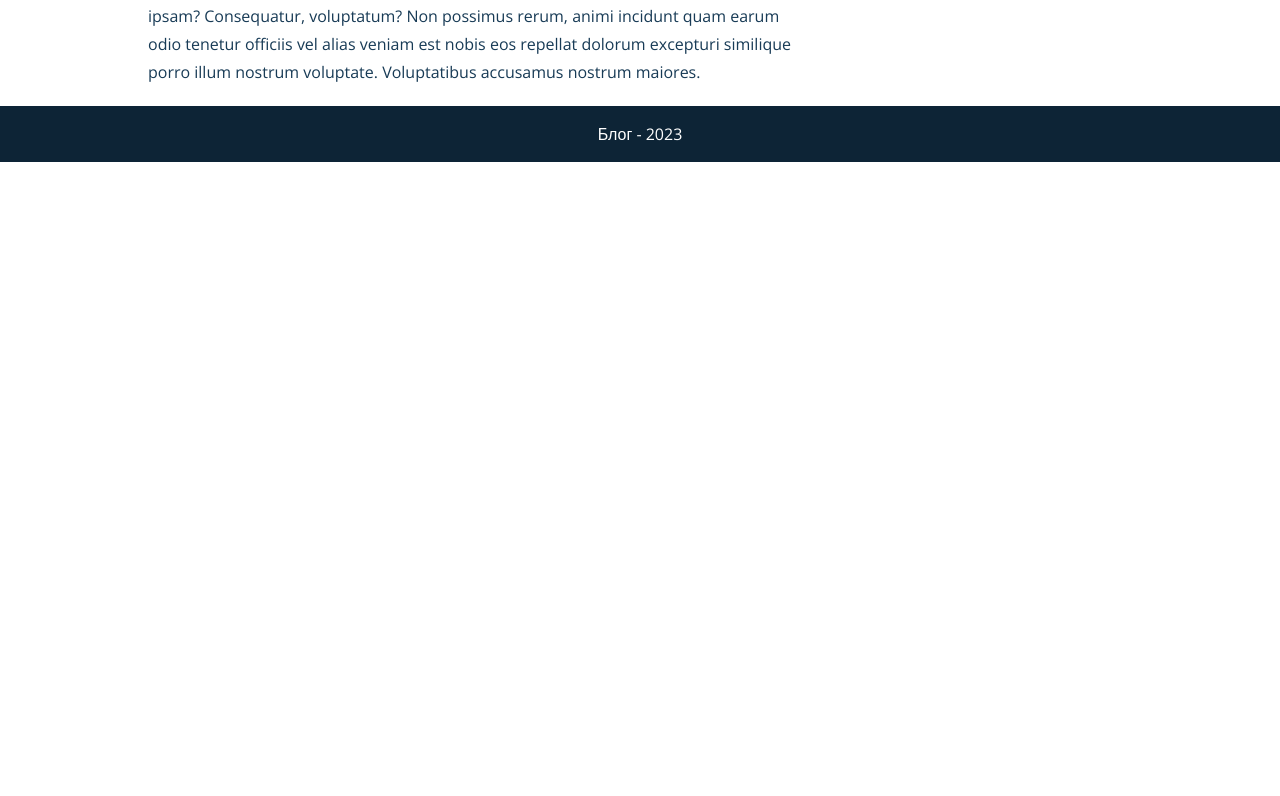
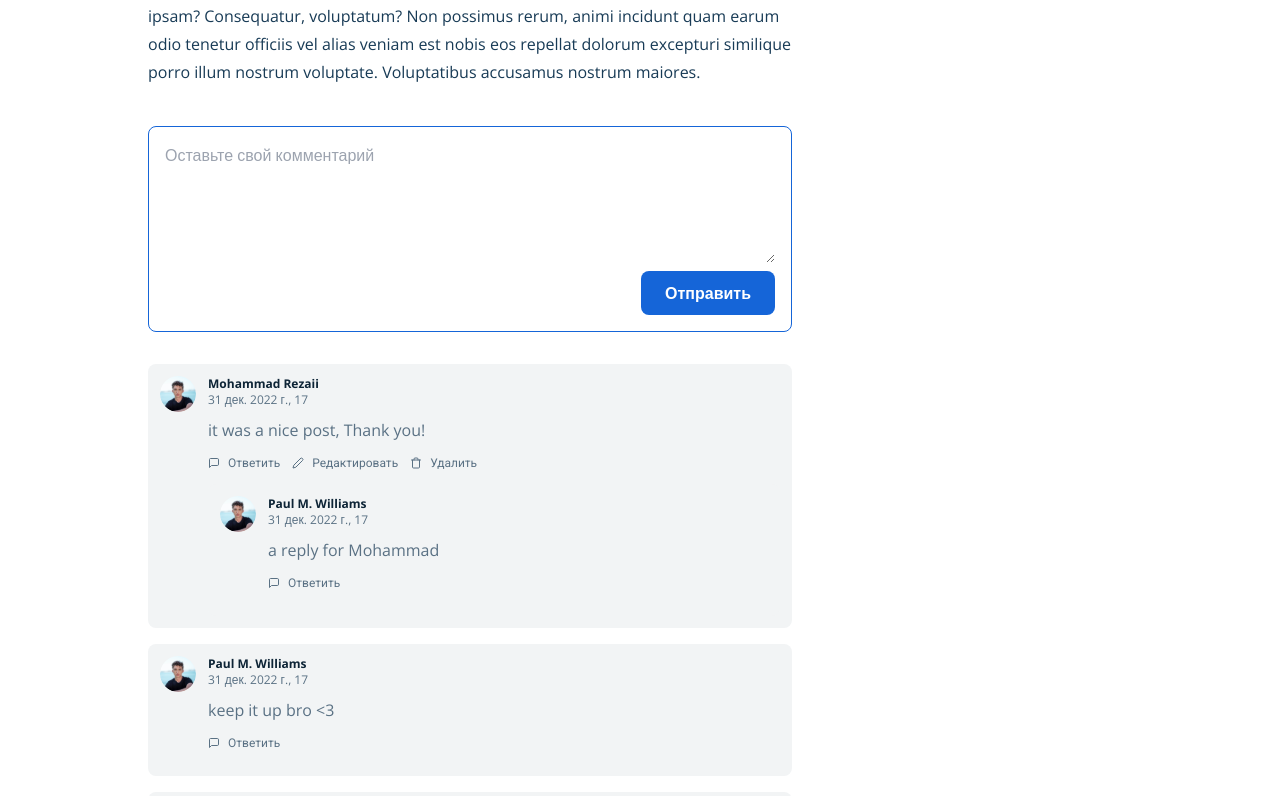
Before and after one commit to maratmut/react-blog, a React (Create React App) app: page /blog/1 in a window 1280 px wide. Shown: the part 764-1560 px from the top of the page. Before the commit the page ends 926 px from the top, so only its background shows below. Built offline with nearby package versions, Linux system fonts and the light colour scheme.

Commit message:
Comments section with replying

```diff
--- a/src/components/BreadCrumbs.jsx
+++ b/src/components/BreadCrumbs.jsx
@@ -5,9 +5,9 @@
   return (
     <div className="flex items-center py-4 overflow-x-auto whitespace-nowrap">
       {data.map((item, index) => (
-        <div className="text-black opacity-50 text-xs font-roboto md:text-sm">
+        <div key={index} className="text-black opacity-50 text-xs font-roboto md:text-sm">
           <Link to={item.link}>{item.name}</Link>
-          {index !== data.length - 1 && <span className='px-3'>/</span>}
+          {index !== data.length - 1 && <span className="px-3">/</span>}
         </div>
       ))}
     </div>
--- /dev/null
+++ b/src/components/comments/Comment.jsx
@@ -0,0 +1,112 @@
+import React from 'react';
+import { images } from '../../constants';
+import { FiMessageSquare, FiEdit2, FiTrash } from 'react-icons/fi';
+import CommentForm from './CommentForm';
+
+const Comment = ({
+  comment,
+  logginedUserId,
+  affectedComment,
+  setAffectedComment,
+  addComment,
+  parentId = null,
+  updateComment,
+  deleteComment,
+  replies,
+}) => {
+  const isUserLoggined = Boolean(logginedUserId);
+  const commentBelongsToUser = logginedUserId === comment.user._id;
+  const isReplying =
+    affectedComment && affectedComment.type === 'replying' && affectedComment._id === comment._id;
+
+  const isEditing =
+    affectedComment && affectedComment.type === 'editing' && affectedComment._id === comment._id;
+
+  const repliedCommentId = parentId ? parentId : comment._id;
+  const replyOnUserId = comment.user._id;
+
+  return (
+    <div className="flex flex-nowrap items-start gap-x-3 bg-[#F2F4F5] p-3 rounded-lg">
+      <img
+        src={images.PostProfileImage}
+        className="w-9 h-9 object-cover rounded-full"
+        alt="профиль пользователя"
+      />
+      <div className="flex-1 flex flex-col">
+        <h5 className="font-bold text-dark-hard text-xs">{comment.user.name}</h5>
+        <span className="text-xs text-dark-light">
+          {new Date(comment.createdAt).toLocaleDateString('ru-RU', {
+            day: 'numeric',
+            month: 'short',
+            year: 'numeric',
+            hour: '2-digit',
+          })}
+        </span>
+        {!isEditing && <p className="font-opensans mt-[10px] text-dark-light">{comment.desc}</p>}
+
+        {isEditing && (
+          <CommentForm
+            btnLabel="Обновить"
+            formSubmitHandler={(value) => updateComment(value, comment._id)}
+            formCancelHandler={() => setAffectedComment(null)}
+            initialText={comment.desc}
+          />
+        )}
+        <div className="flex items-center gap-x-3 text-dark-light font-roboto text-[12px] mt-3 mb-3">
+          {isUserLoggined && (
+            <button
+              onClick={() => setAffectedComment({ type: 'replying', _id: comment._id })}
+              className="flex items-center space-x-2">
+              <FiMessageSquare className="w-h h-auto" />
+              <span>Ответить</span>
+            </button>
+          )}
+
+          {commentBelongsToUser && (
+            <>
+              <button
+                onClick={() => setAffectedComment({ type: 'editing', _id: comment._id })}
+                className="flex items-center space-x-2">
+                <FiEdit2 className="w-h h-auto" />
+                <span>Редактировать</span>
+              </button>
+              <button
+                onClick={() => deleteComment(comment._id)}
+                className="flex items-center space-x-2">
+                <FiTrash className="w-h h-auto" />
+                <span>Удалить</span>
+              </button>
+            </>
+          )}
+        </div>
+        {isReplying && (
+          <CommentForm
+            btnLabel="Ответить"
+            formSubmitHandler={(value) => addComment(value, repliedCommentId, replyOnUserId)}
+            formCancelHandler={() => setAffectedComment(null)}
+          />
+        )}
+        {replies.length > 0 && (
+          <div>
+            {replies.map((reply) => (
+              <Comment
+                key={reply._id}
+                addComment={addComment}
+                affectedComment={affectedComment}
+                setAffectedComment={setAffectedComment}
+                comment={reply}
+                deleteComment={deleteComment}
+                logginedUserId={logginedUserId}
+                replies={[]}
+                updateComment={updateComment}
+                parentId={comment._id}
+              />
+            ))}
+          </div>
+        )}
+      </div>
+    </div>
+  );
+};
+
+export default Comment;
--- /dev/null
+++ b/src/components/comments/CommentForm.jsx
@@ -0,0 +1,46 @@
+import React, { useState } from 'react';
+
+const CommentForm = ({
+  btnLabel,
+  formSubmitHandler,
+  formCancelHandler = null,
+  initialText = '',
+}) => {
+  const [value, setValue] = useState(initialText);
+
+  const submitHandler = (e) => {
+    e.preventDefault();
+    formSubmitHandler(value);
+    setValue('');
+  };
+
+  return (
+    <form onSubmit={submitHandler}>
+      <div className="flex flex-col items-end border border-primary rounded-lg p-4">
+        <textarea
+          onChange={(e) => setValue(e.target.value)}
+          className="w-full focus:outline-none bg-transparent"
+          rows="5"
+          placeholder="Оставьте свой комментарий"
+          value={value}
+        />
+        <div className="flex items-center gap-x-2 pt-2">
+          {formCancelHandler && (
+            <button
+              onClick={formCancelHandler}
+              className="px-6 py-2.5 rounded-lg border border-red-500 text-red-500">
+              Закрыть
+            </button>
+          )}
+          <button
+            type="submit"
+            className="px-6 py-2.5 rounded-lg bg-primary text-white font-semibold">
+            {btnLabel}
+          </button>
+        </div>
+      </div>
+    </form>
+  );
+};
+
+export default CommentForm;
--- /dev/null
+++ b/src/components/comments/CommentsContainer.jsx
@@ -0,0 +1,89 @@
+import React, { useEffect, useState } from 'react';
+import CommentForm from './CommentForm';
+import { getCommentsData } from '../../data/comments';
+import Comment from './Comment';
+
+const CommentsContainer = ({ className, logginedUserId }) => {
+  const [comments, setComments] = useState([]);
+
+  const mainComments = comments.filter((comment) => comment.parent === null);
+
+  const [affectedComment, setAffectedComment] = useState(null);
+
+  console.log(comments);
+
+  useEffect(() => {
+    (async () => {
+      const commentData = await getCommentsData();
+      setComments(commentData);
+    })();
+  }, []);
+
+  const addCommentHandler = (value, parent = null, replyOnUser = null) => {
+    const newComment = {
+      _id: Math.random().toString(),
+      user: {
+        _id: 'a',
+        name: 'Mohammad Rezaii',
+      },
+      desc: value,
+      post: '1',
+      parent: parent,
+      replyOnUser: replyOnUser,
+      createdAt: new Date().toISOString(),
+    };
+    setComments((curState) => {
+      return [newComment, ...curState];
+    });
+
+    setAffectedComment(null);
+  };
+
+  const updateCommentHandler = (value, commentId) => {
+    const updatedComments = comments.map((comment) => {
+      if (comment._id === commentId) {
+        return { ...comment, desc: value };
+      }
+      return comment;
+    });
+    setComments(updatedComments);
+    setAffectedComment(null);
+  };
+
+  const deleteCommentHandler = (commentId) => {
+    const updatedComments = comments.filter((comment) => {
+      return comment._id !== commentId;
+    });
+    setComments(updatedComments);
+  };
+
+  const getRepliesHandler = (commentId) => {
+    return comments
+      .filter((comment) => comment.parent === commentId)
+      .sort((a, b) => {
+        return new Date(a.createdAt).getTime() - new Date(b.createdAt).getTime();
+      });
+  };
+  return (
+    <div className={`${className}`}>
+      <CommentForm btnLabel="Отправить" formSubmitHandler={(value) => addCommentHandler(value)} />
+      <div className="space-y-4 mt-8">
+        {mainComments.map((comment) => (
+          <Comment
+            key={comment._id}
+            comment={comment}
+            logginedUserId={logginedUserId}
+            affectedComment={affectedComment}
+            setAffectedComment={setAffectedComment}
+            addComment={addCommentHandler}
+            updateComment={updateCommentHandler}
+            deleteComment={deleteCommentHandler}
+            replies={getRepliesHandler(comment._id)}
+          />
+        ))}
+      </div>
+    </div>
+  );
+};
+
+export default CommentsContainer;
--- /dev/null
+++ b/src/data/comments.js
@@ -0,0 +1,52 @@
+export const getCommentsData = async () => {
+  return [
+    {
+      _id: '10',
+      user: {
+        _id: 'a',
+        name: 'Mohammad Rezaii',
+      },
+      desc: 'it was a nice post, Thank you!',
+      post: '1',
+      parent: null,
+      replyOnUser: null,
+      createdAt: '2022-12-31T17:22:05.092+0000',
+    },
+    {
+      _id: '11',
+      user: {
+        _id: 'b',
+        name: 'Paul M. Williams',
+      },
+      desc: 'a reply for Mohammad',
+      post: '1',
+      parent: '10',
+      replyOnUser: 'a',
+      createdAt: '2022-12-31T17:22:05.092+0000',
+    },
+    {
+      _id: '12',
+      user: {
+        _id: 'b',
+        name: 'Paul M. Williams',
+      },
+      desc: 'keep it up bro <3',
+      post: '1',
+      parent: null,
+      replyOnUser: null,
+      createdAt: '2022-12-31T17:22:05.092+0000',
+    },
+    {
+      _id: '13',
+      user: {
+        _id: 'c',
+        name: 'Jessica C. Stephens',
+      },
+      desc: "I'm always interested in your content :)",
+      post: '1',
+      parent: null,
+      replyOnUser: null,
+      createdAt: '2022-12-31T17:22:05.092+0000',
+    },
+  ];
+};
--- a/src/pages/articleDetail/ArticleDetailPage.jsx
+++ b/src/pages/articleDetail/ArticleDetailPage.jsx
@@ -4,6 +4,7 @@
 import { images } from '../../constants';
 import { Link } from 'react-router-dom';
 import SuggestedPosts from './container/SuggestedPosts';
+import CommentsContainer from '../../components/comments/CommentsContainer';
 
 const breadCrumbsData = [
   {
@@ -76,6 +77,7 @@
               similique porro illum nostrum voluptate. Voluptatibus accusamus nostrum maiores.
             </p>
           </div>
+          <CommentsContainer className='mt-10' logginedUserId='a' />
         </article>
         <SuggestedPosts
           header="Последнии статьи"
--- a/src/pages/articleDetail/container/SuggestedPosts.jsx
+++ b/src/pages/articleDetail/container/SuggestedPosts.jsx
@@ -30,8 +30,9 @@
       </div>
       <h2 className="font-roboto font-medium text-dark-hard mt-8 md:text-xl">Тэги</h2>
       <div className="flex flex-wrap gap-x-2 gap-y-2 mt-4">
-        {tags.map((item) => (
+        {tags.map((item, index) => (
           <Link
+            key={index}
             to="/"
             className="inline-block rounded-md px-3 py-1.5 bg-primary font-roboto text-xs text-white md:text-sm">
             {item}
```
